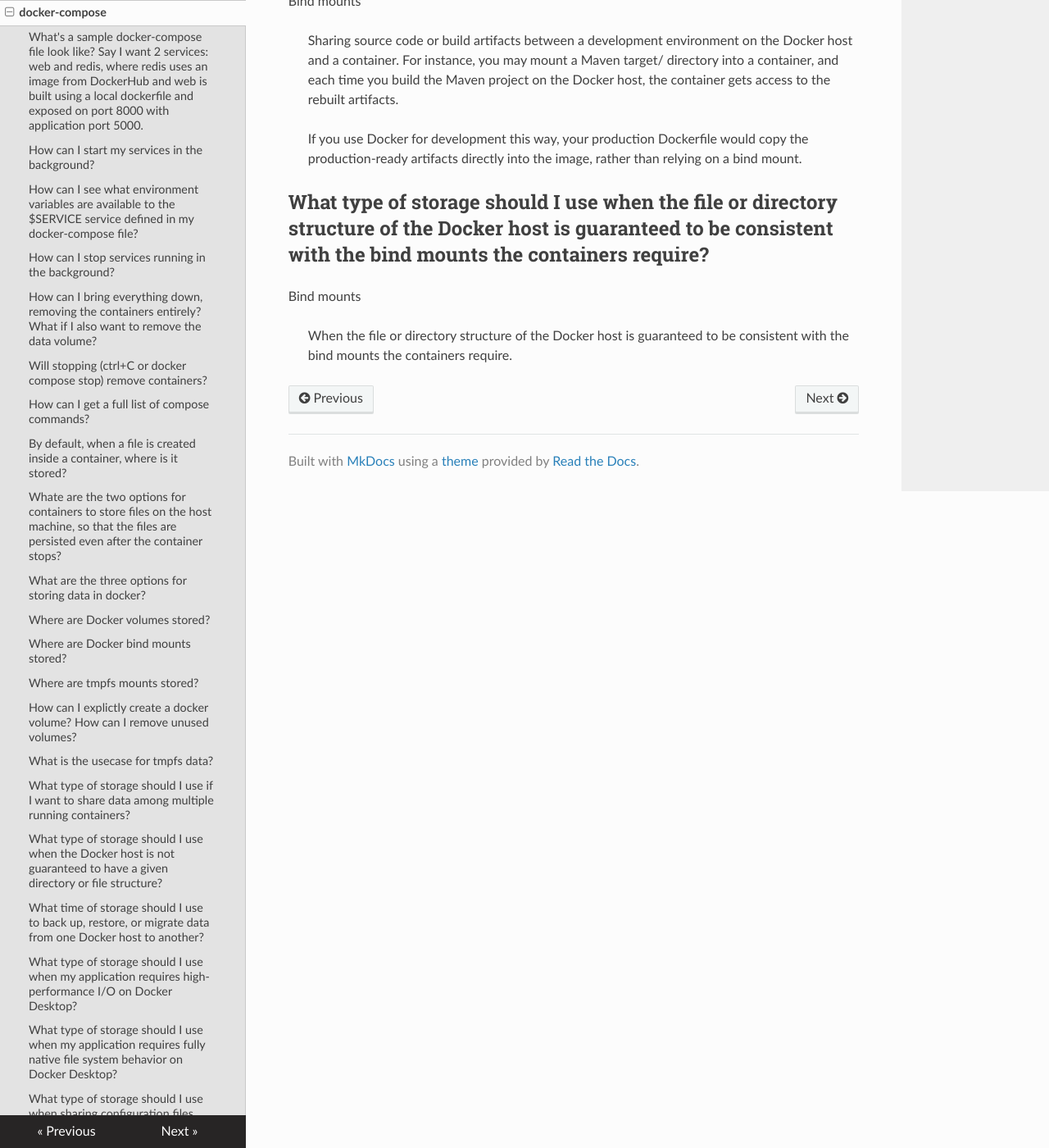
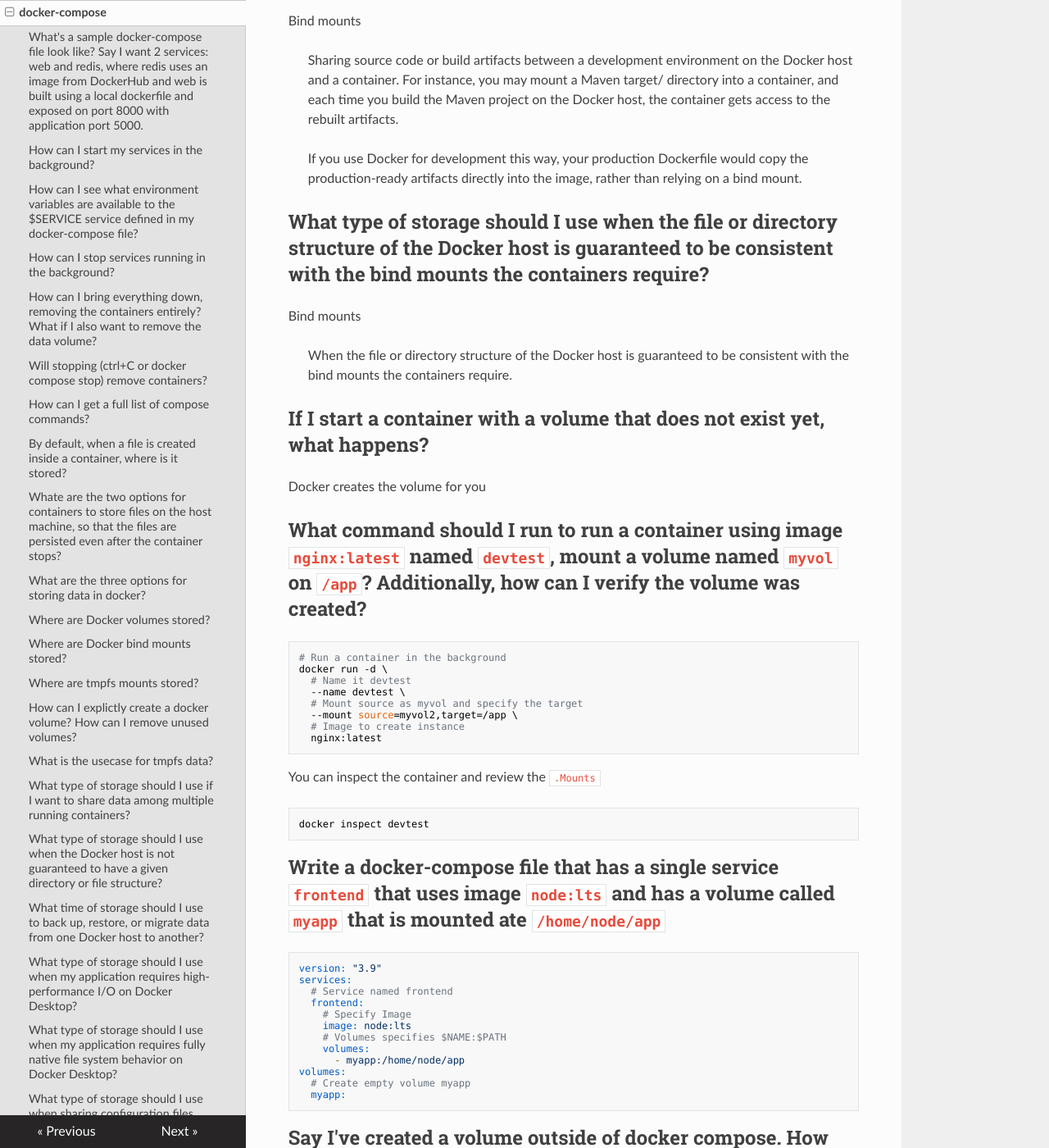
Before and after one commit to gsweene2/garrett-mkdocs, an MkDocs documentation site: the page built from docs/docker-compose.md, in a window 1280 px wide and 1400 px high, scrolled down 4864 px. Shown: the whole window at 82% size. Built offline with MkDocs 1.6.1, drawn with Linux system fonts in a browser that asks for light colours; nearby versions of some CDN libraries; some of the changed text lies outside the part shown.

Commit message:
Docker Compose: Volumes and env vars (#9)

````diff
--- a/docs/docker-compose.md
+++ b/docs/docker-compose.md
@@ -5,6 +5,7 @@ References:
 * Tutorial: [Get started with Docker Compose](https://docs.docker.com/compose/gettingstarted/)
 * Kitchen Sink: [Illustrative example](https://docs.docker.com/compose/compose-file/#illustrative-example)
 * Volumes & Bind Mounts: [Manage data in Docker](https://docs.docker.com/storage/)
+* Env Vars: [Environment variables in Compose](https://docs.docker.com/compose/environment-variables/)
 
 ## What's a sample docker-compose file look like? Say I want 2 services: web and redis, where redis uses an image from DockerHub and web is built using a local dockerfile and exposed on port 8000 with application port 5000.
 
@@ -179,3 +180,89 @@ Bind mounts
 Bind mounts
 
 > When the file or directory structure of the Docker host is guaranteed to be consistent with the bind mounts the containers require.
+
+## If I start a container with a volume that does not exist yet, what happens?
+
+Docker creates the volume for you
+
+## What command should I run to run a container using image `nginx:latest` named `devtest`, mount a volume named `myvol` on `/app`? Additionally, how can I verify the volume was created?
+
+```bash
+# Run a container in the background
+docker run -d \
+  # Name it devtest
+  --name devtest \
+  # Mount source as myvol and specify the target
+  --mount source=myvol2,target=/app \
+  # Image to create instance
+  nginx:latest
+```
+
+You can inspect the container and review the `.Mounts`
+```
+docker inspect devtest
+```
+
+## Write a docker-compose file that has a single service `frontend` that uses image `node:lts` and has a volume called `myapp` that is mounted ate `/home/node/app`
+
+```yaml
+version: "3.9"
+services:
+  # Service named frontend
+  frontend:
+    # Specify Image
+    image: node:lts
+    # Volumes specifies $NAME:$PATH
+    volumes:
+      - myapp:/home/node/app
+volumes:
+  # Create empty volume myapp
+  myapp:
+```
+
+## Say I've created a volume outside of docker compose. How can I use it in docker compose?
+
+Specify `external: true`
+```yaml
+volumes:
+  myapp:
+    external: true
+```
+
+## Give an example of how I can change the image tag docker-compose file with an environment variable
+
+```yaml
+web:
+  image: "webapp:${TAG}"
+```
+
+## If I have many environment variables, how can I pass them with docker compose?
+
+Use a `.env` file with defaults or pass with `--env-file`
+
+## In my docker-compose file, how can I be sure to throw an error if the environment variable is not defined?
+
+Unset or empty:
+```
+${VARIABLE:?err}
+```
+If unset:
+```
+${VARIABLE:err}
+```
+
+## Give an example of how I can set an environment variable `DEBUG` to `1` in a container with docker-compose
+
+```yaml
+web:
+  environment:
+    - DEBUG=1
+```
+
+## Give an example of how I can set an environment variable `DEBUG` from my shell in a container with docker-compose
+
+```yaml
+web:
+  environment:
+    - DEBUG
+```
````
